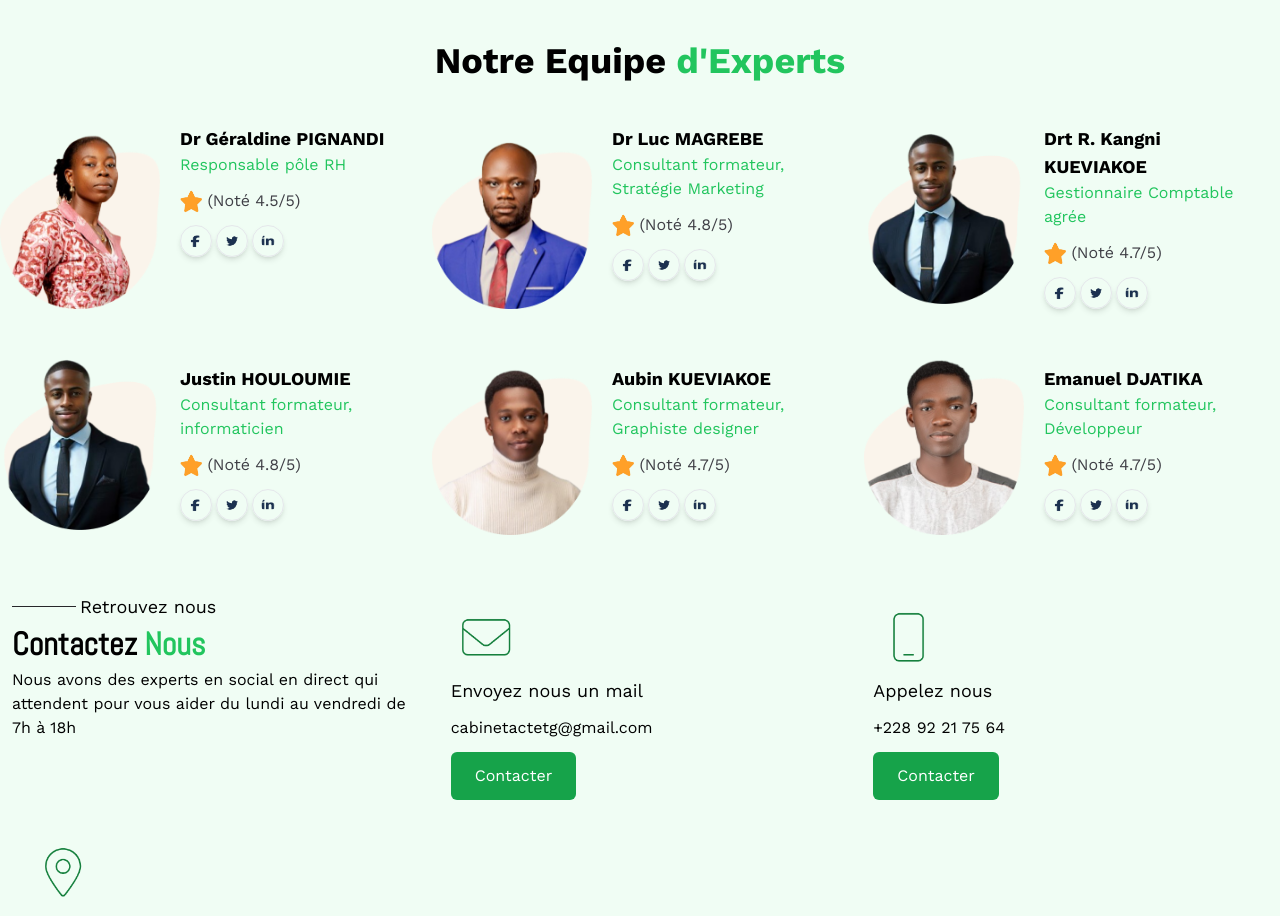
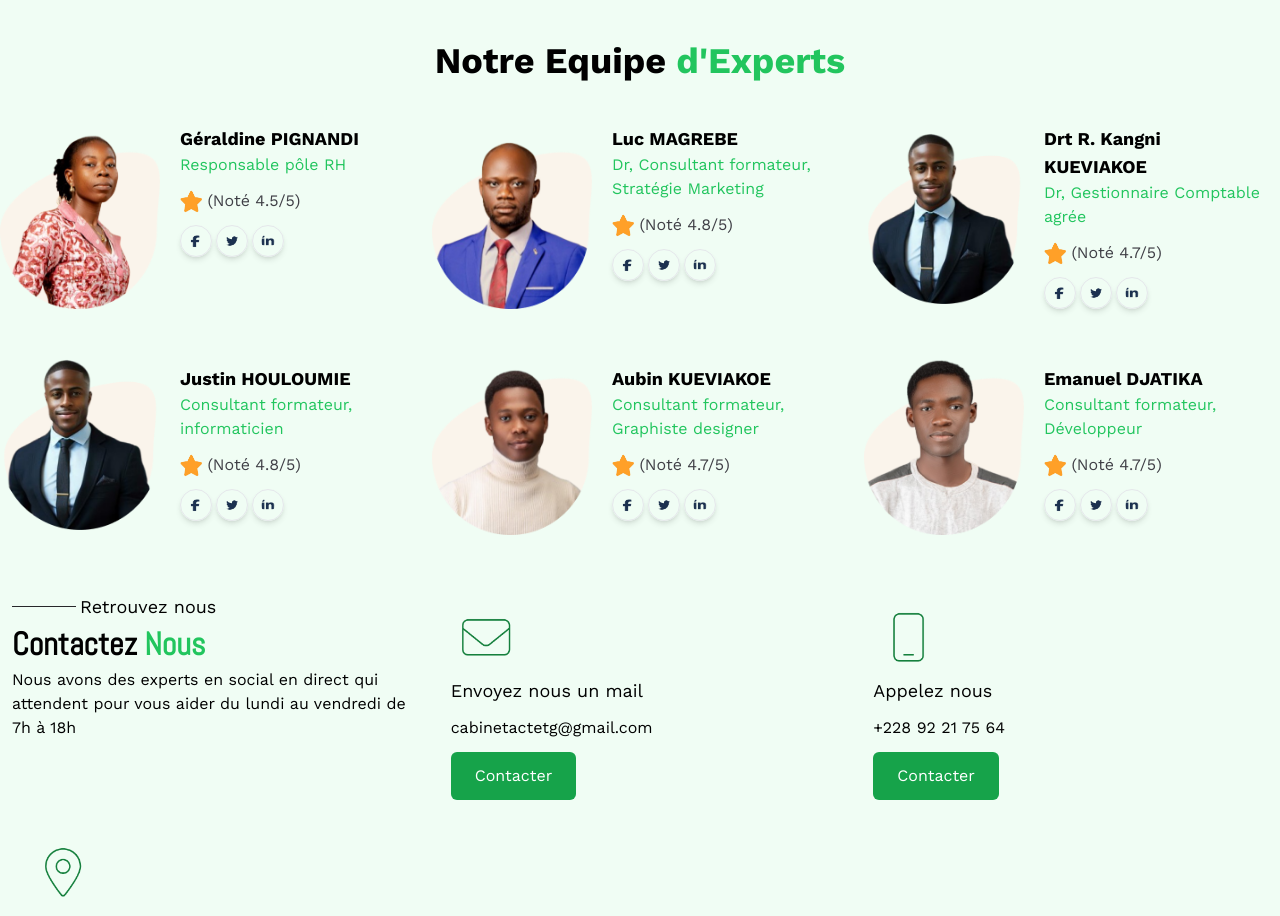
Before and after one commit to MnD3v/cabinet-acte, a Next.js app: page / in a window 1280 px wide. Shown: the part 5620-6536 px from the top of the page. Built offline with nearby package versions, Linux system fonts and the light colour scheme; a web font is replaced by a local one.

Commit message:
equipe name

```diff
--- a/src/app/components/equipe.tsx
+++ b/src/app/components/equipe.tsx
@@ -3,7 +3,7 @@ import React from 'react'
 import Animations from './utils/item'
 
 const Equipe = () => {
-    const membres = [{ image: "/equipe/pignandi.png", poste: "Responsable pôle RH", nom: "Dr Géraldine PIGNANDI", note: "4.5" }, { image: "/equipe/luc.png", poste: "Consultant formateur, Stratégie Marketing", nom: "Dr Luc MAGREBE", note: "4.8" }, { image: "/equipe/vice-pdg.png", poste: " Gestionnaire Comptable agrée", nom: "Drt R. Kangni KUEVIAKOE", note: "4.7" },
+    const membres = [{ image: "/equipe/pignandi.png", poste: "Responsable pôle RH", nom: "Géraldine PIGNANDI", note: "4.5" }, { image: "/equipe/luc.png", poste: "Dr, Consultant formateur, Stratégie Marketing", nom: "Luc MAGREBE", note: "4.8" }, { image: "/equipe/vice-pdg.png", poste: "Dr, Gestionnaire Comptable agrée", nom: "Drt R. Kangni KUEVIAKOE", note: "4.7" },
     { image: "/equipe/vice-pdg.png", poste: "Consultant formateur, informaticien", nom: "Justin HOULOUMIE", note: "4.8" }, { image: "/equipe/aubin.png", poste: "Consultant formateur, Graphiste designer", nom: "Aubin KUEVIAKOE", note: "4.7" },
     { image: "/equipe/manu.png", poste: "Consultant formateur, Développeur ", nom: "Emanuel DJATIKA", note: "4.7" },
 
```
